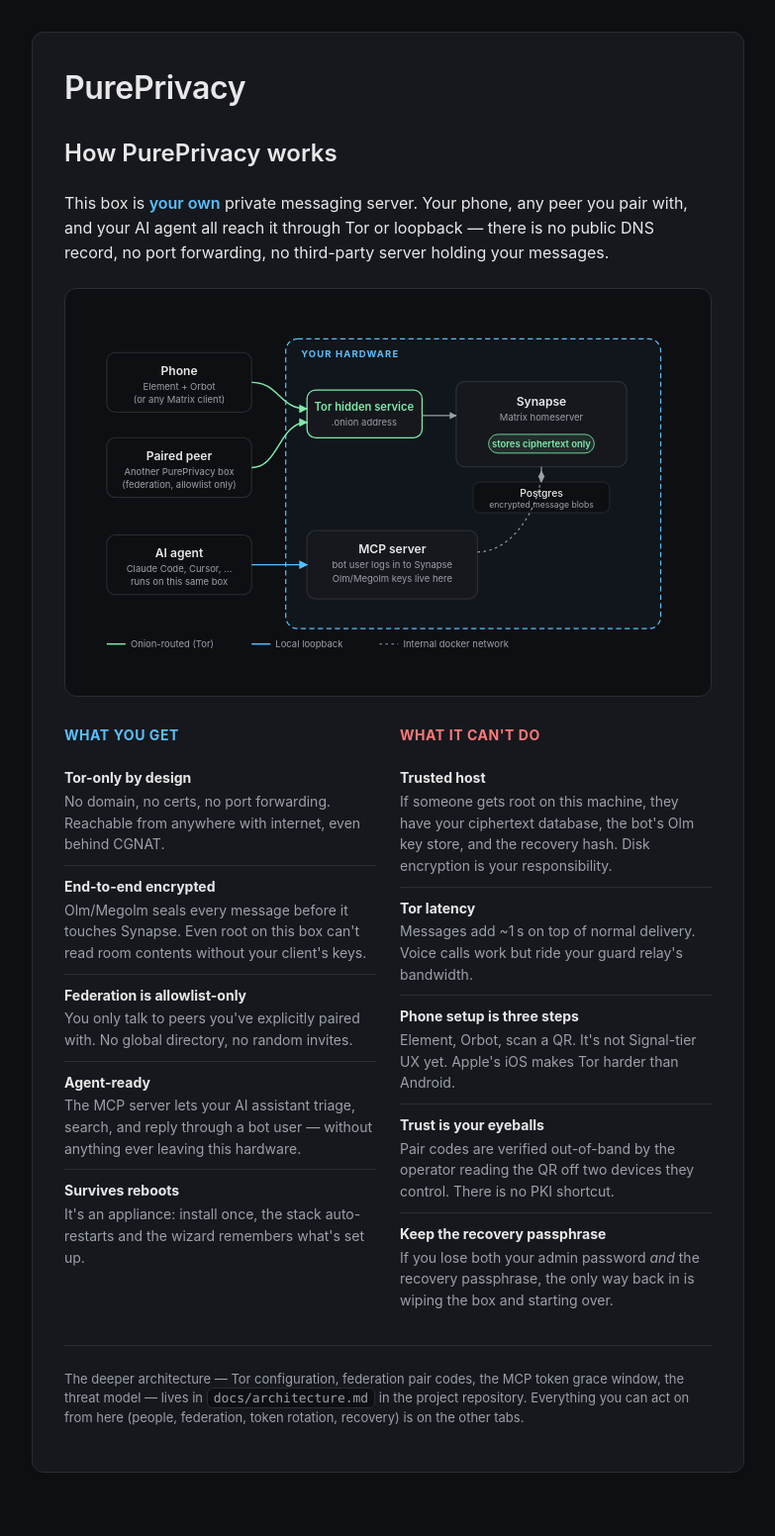
After one commit to jaimetournesol/pureprivacy, a Python web app: template wizard/src/wizard/templates/about.html in a window 1280 px wide. The commit adds this page. Shown: the whole page at 99% size, without its empty margins (248-1031 px from the left). Run offline with Jinja, Linux system fonts and the light colour scheme; the template is opened without the code that fills it, so the values that code supplies are empty.

Commit message:
Merge: wizard-about-page from sennetor
Adds a new /about explainer page with an architecture diagram,
linked from the topnav.  Single feature commit (cae2513).

Conflict with the docs-demo-videos merge resolved manually: that
branch had collapsed the nav to just Home + Friends (pair/federation
UI moved into the home safety card) and renamed People → Friends.
Kept that decluttered nav and added the new About link alongside.

Reviewed-by: Jaime Tournesol <studioloods4@gmail.com>
Cherry-picked-from: cae2513 (sennetor/wizard-about-page)

```diff
--- /dev/null
+++ b/wizard/src/wizard/templates/about.html
@@ -0,0 +1,276 @@
+{% extends "base.html" %}
+{% set active = "about" %}
+{% block title %}About{% endblock %}
+{% block body %}
+<style>
+  .lede {
+    font-size: 16px;
+    color: var(--fg);
+    line-height: 1.55;
+    margin: 8px 0 24px;
+  }
+  .lede em { color: var(--accent); font-style: normal; font-weight: 600; }
+  .diagram {
+    margin: 8px 0 28px;
+    padding: 16px;
+    background: var(--bg);
+    border: 1px solid var(--border);
+    border-radius: 12px;
+    overflow-x: auto;
+  }
+  .diagram svg { display: block; max-width: 100%; height: auto; min-width: 540px; }
+  .pillars { gap: 24px; }
+  .pillars h3 {
+    font-size: 14px;
+    margin: 0 0 12px;
+    color: var(--accent);
+    letter-spacing: 0.04em;
+    text-transform: uppercase;
+  }
+  .pillars h3.warn { color: var(--danger); }
+  .pillars ul {
+    list-style: none;
+    padding: 0;
+    margin: 0;
+  }
+  .pillars li {
+    padding: 10px 0;
+    border-bottom: 1px solid var(--border);
+    font-size: 14px;
+    line-height: 1.55;
+  }
+  .pillars li:last-child { border-bottom: none; }
+  .pillars li b { color: var(--fg); display: block; margin-bottom: 2px; }
+  .pillars li span { color: var(--muted); }
+  .footnote {
+    font-size: 13px;
+    color: var(--muted);
+    margin-top: 24px;
+  }
+</style>
+
+<h2>How PurePrivacy works</h2>
+
+<p class="lede">
+  This box is <em>your own</em> private messaging server. Your phone, any
+  peer you pair with, and your AI agent all reach it through Tor or
+  loopback &mdash; there is no public DNS record, no port forwarding, no
+  third-party server holding your messages.
+</p>
+
+<div class="diagram">
+  <svg viewBox="0 0 720 440" xmlns="http://www.w3.org/2000/svg" role="img"
+       aria-label="PurePrivacy architecture: external clients reach the box through Tor; the AI agent connects via loopback; Synapse stores end-to-end encrypted message ciphertext.">
+    <defs>
+      <marker id="ah" viewBox="0 0 10 10" refX="9" refY="5" markerWidth="6" markerHeight="6" orient="auto">
+        <path d="M0,0 L10,5 L0,10 z" fill="#9ba0aa"/>
+      </marker>
+      <marker id="ah-tor" viewBox="0 0 10 10" refX="9" refY="5" markerWidth="6" markerHeight="6" orient="auto">
+        <path d="M0,0 L10,5 L0,10 z" fill="#7eebab"/>
+      </marker>
+      <marker id="ah-loop" viewBox="0 0 10 10" refX="9" refY="5" markerWidth="6" markerHeight="6" orient="auto">
+        <path d="M0,0 L10,5 L0,10 z" fill="#58c0ff"/>
+      </marker>
+    </defs>
+
+    <!-- "Your hardware" boundary -->
+    <rect x="240" y="40" width="440" height="340" rx="14"
+          fill="rgba(88,192,255,0.04)" stroke="#58c0ff" stroke-width="1.4"
+          stroke-dasharray="6 4"/>
+    <text x="258" y="62" fill="#58c0ff" font-size="11" font-weight="700"
+          letter-spacing="0.12em">YOUR HARDWARE</text>
+
+    <!-- Tor onion ingress -->
+    <rect x="265" y="100" width="135" height="56" rx="10"
+          fill="#16181d" stroke="#7eebab" stroke-width="1.5"/>
+    <text x="332" y="124" fill="#7eebab" font-size="13" font-weight="600"
+          text-anchor="middle">Tor hidden service</text>
+    <text x="332" y="142" fill="#9ba0aa" font-size="11" text-anchor="middle">
+      .onion address
+    </text>
+
+    <!-- Synapse -->
+    <rect x="440" y="90" width="200" height="100" rx="10"
+          fill="#16181d" stroke="#2a2d34" stroke-width="1.5"/>
+    <text x="540" y="118" fill="#e8e8ea" font-size="14" font-weight="600"
+          text-anchor="middle">Synapse</text>
+    <text x="540" y="136" fill="#9ba0aa" font-size="11" text-anchor="middle">
+      Matrix homeserver
+    </text>
+    <!-- E2E badge -->
+    <g transform="translate(478, 152)">
+      <rect width="124" height="22" rx="11" fill="rgba(126,235,171,0.10)"
+            stroke="#7eebab" stroke-width="1"/>
+      <text x="62" y="15" fill="#7eebab" font-size="11" font-weight="600"
+            text-anchor="middle">stores ciphertext only</text>
+    </g>
+
+    <!-- Postgres -->
+    <rect x="460" y="208" width="160" height="36" rx="8"
+          fill="#0e0f12" stroke="#2a2d34" stroke-width="1"/>
+    <text x="540" y="225" fill="#e8e8ea" font-size="12" text-anchor="middle"
+          font-weight="500">Postgres</text>
+    <text x="540" y="238" fill="#9ba0aa" font-size="10" text-anchor="middle">
+      encrypted message blobs
+    </text>
+
+    <!-- MCP server -->
+    <rect x="265" y="265" width="200" height="80" rx="10"
+          fill="#16181d" stroke="#2a2d34" stroke-width="1.5"/>
+    <text x="365" y="291" fill="#e8e8ea" font-size="14" font-weight="600"
+          text-anchor="middle">MCP server</text>
+    <text x="365" y="309" fill="#9ba0aa" font-size="11" text-anchor="middle">
+      bot user logs in to Synapse
+    </text>
+    <text x="365" y="325" fill="#9ba0aa" font-size="11" text-anchor="middle">
+      Olm/Megolm keys live here
+    </text>
+
+    <!-- External: phone -->
+    <rect x="30" y="56" width="170" height="70" rx="10"
+          fill="#0e0f12" stroke="#2a2d34" stroke-width="1.2"/>
+    <text x="115" y="82" fill="#e8e8ea" font-size="14" font-weight="600"
+          text-anchor="middle">Phone</text>
+    <text x="115" y="100" fill="#9ba0aa" font-size="11" text-anchor="middle">
+      Element + Orbot
+    </text>
+    <text x="115" y="115" fill="#9ba0aa" font-size="11" text-anchor="middle">
+      (or any Matrix client)
+    </text>
+
+    <!-- External: paired peer -->
+    <rect x="30" y="156" width="170" height="70" rx="10"
+          fill="#0e0f12" stroke="#2a2d34" stroke-width="1.2"/>
+    <text x="115" y="182" fill="#e8e8ea" font-size="14" font-weight="600"
+          text-anchor="middle">Paired peer</text>
+    <text x="115" y="200" fill="#9ba0aa" font-size="11" text-anchor="middle">
+      Another PurePrivacy box
+    </text>
+    <text x="115" y="215" fill="#9ba0aa" font-size="11" text-anchor="middle">
+      (federation, allowlist only)
+    </text>
+
+    <!-- External: AI agent -->
+    <rect x="30" y="270" width="170" height="70" rx="10"
+          fill="#0e0f12" stroke="#2a2d34" stroke-width="1.2"/>
+    <text x="115" y="296" fill="#e8e8ea" font-size="14" font-weight="600"
+          text-anchor="middle">AI agent</text>
+    <text x="115" y="314" fill="#9ba0aa" font-size="11" text-anchor="middle">
+      Claude Code, Cursor, &hellip;
+    </text>
+    <text x="115" y="329" fill="#9ba0aa" font-size="11" text-anchor="middle">
+      runs on this same box
+    </text>
+
+    <!-- Edges -->
+    <!-- phone → onion (Tor) -->
+    <path d="M 200 91 C 232 91, 232 122, 265 122" fill="none"
+          stroke="#7eebab" stroke-width="1.7" marker-end="url(#ah-tor)"/>
+    <!-- peer → onion (Tor) -->
+    <path d="M 200 191 C 232 191, 232 138, 265 138" fill="none"
+          stroke="#7eebab" stroke-width="1.7" marker-end="url(#ah-tor)"/>
+    <!-- agent → MCP (loopback) -->
+    <path d="M 200 305 L 265 305" fill="none"
+          stroke="#58c0ff" stroke-width="1.7" marker-end="url(#ah-loop)"/>
+    <!-- onion → synapse -->
+    <path d="M 400 130 L 440 130" fill="none"
+          stroke="#9ba0aa" stroke-width="1.4" marker-end="url(#ah)"/>
+    <!-- synapse → postgres -->
+    <path d="M 540 190 L 540 208" fill="none"
+          stroke="#9ba0aa" stroke-width="1.4" marker-end="url(#ah)"/>
+    <!-- mcp ↔ synapse (bot uses client API) -->
+    <path d="M 465 290 C 510 290, 540 230, 540 195" fill="none"
+          stroke="#9ba0aa" stroke-width="1.3" stroke-dasharray="3 4"
+          marker-end="url(#ah)"/>
+
+    <!-- Legend -->
+    <g transform="translate(30, 392)" font-size="11" fill="#9ba0aa">
+      <line x1="0" y1="6" x2="22" y2="6" stroke="#7eebab" stroke-width="1.7"/>
+      <text x="28" y="10">Onion-routed (Tor)</text>
+      <line x1="170" y1="6" x2="192" y2="6" stroke="#58c0ff" stroke-width="1.7"/>
+      <text x="198" y="10">Local loopback</text>
+      <line x1="320" y1="6" x2="342" y2="6" stroke="#9ba0aa" stroke-width="1.3" stroke-dasharray="3 4"/>
+      <text x="348" y="10">Internal docker network</text>
+    </g>
+  </svg>
+</div>
+
+<div class="row pillars">
+  <div>
+    <h3>What you get</h3>
+    <ul>
+      <li>
+        <b>Tor-only by design</b>
+        <span>No domain, no certs, no port forwarding. Reachable from
+          anywhere with internet, even behind CGNAT.</span>
+      </li>
+      <li>
+        <b>End-to-end encrypted</b>
+        <span>Olm/Megolm seals every message before it touches Synapse.
+          Even root on this box can't read room contents without your
+          client's keys.</span>
+      </li>
+      <li>
+        <b>Federation is allowlist-only</b>
+        <span>You only talk to peers you've explicitly paired with.
+          No global directory, no random invites.</span>
+      </li>
+      <li>
+        <b>Agent-ready</b>
+        <span>The MCP server lets your AI assistant triage, search, and
+          reply through a bot user &mdash; without anything ever leaving
+          this hardware.</span>
+      </li>
+      <li>
+        <b>Survives reboots</b>
+        <span>It's an appliance: install once, the stack auto-restarts
+          and the wizard remembers what's set up.</span>
+      </li>
+    </ul>
+  </div>
+
+  <div>
+    <h3 class="warn">What it can't do</h3>
+    <ul>
+      <li>
+        <b>Trusted host</b>
+        <span>If someone gets root on this machine, they have your
+          ciphertext database, the bot's Olm key store, and the recovery
+          hash. Disk encryption is your responsibility.</span>
+      </li>
+      <li>
+        <b>Tor latency</b>
+        <span>Messages add ~1&thinsp;s on top of normal delivery. Voice
+          calls work but ride your guard relay's bandwidth.</span>
+      </li>
+      <li>
+        <b>Phone setup is three steps</b>
+        <span>Element, Orbot, scan a QR. It's not Signal-tier UX yet.
+          Apple's iOS makes Tor harder than Android.</span>
+      </li>
+      <li>
+        <b>Trust is your eyeballs</b>
+        <span>Pair codes are verified out-of-band by the operator
+          reading the QR off two devices they control. There is no PKI
+          shortcut.</span>
+      </li>
+      <li>
+        <b>Keep the recovery passphrase</b>
+        <span>If you lose both your admin password <em>and</em> the
+          recovery passphrase, the only way back in is wiping the box
+          and starting over.</span>
+      </li>
+    </ul>
+  </div>
+</div>
+
+<hr>
+
+<p class="footnote">
+  The deeper architecture &mdash; Tor configuration, federation pair
+  codes, the MCP token grace window, the threat model &mdash; lives in
+  <code>docs/architecture.md</code> in the project repository.
+  Everything you can act on from here (people, federation, token
+  rotation, recovery) is on the other tabs.
+</p>
+{% endblock %}
--- a/wizard/src/wizard/templates/base.html
+++ b/wizard/src/wizard/templates/base.html
@@ -188,6 +188,7 @@
       <div class="links">
         <a href="/" {% if active == "home" %}class="active"{% endif %}>Home</a>
         <a href="/people" {% if active == "people" %}class="active"{% endif %}>Friends</a>
+        <a href="/about" {% if active == "about" %}class="active"{% endif %}>About</a>
       </div>
       <form method="post" action="/logout">
         <input type="hidden" name="csrf_token" value="{{ csrf_token }}">
```
Also changed, not shown: wizard/src/wizard/server.py (+8 -0 lines).
